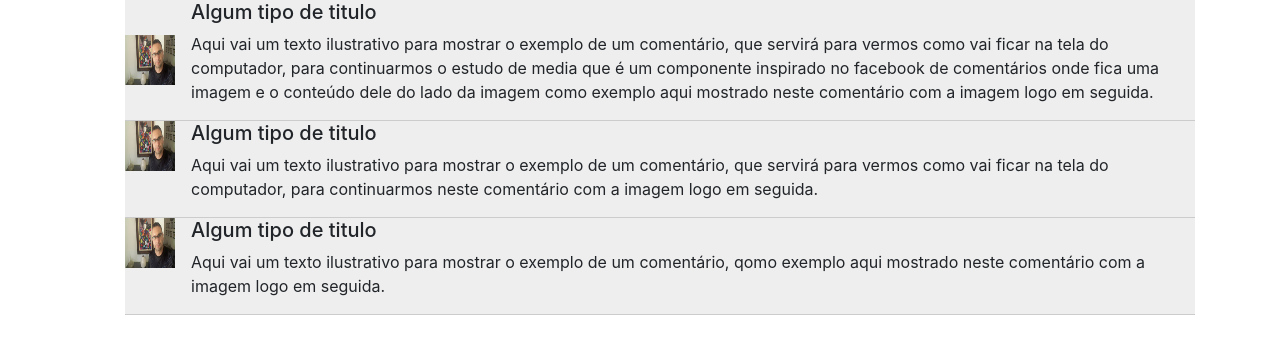
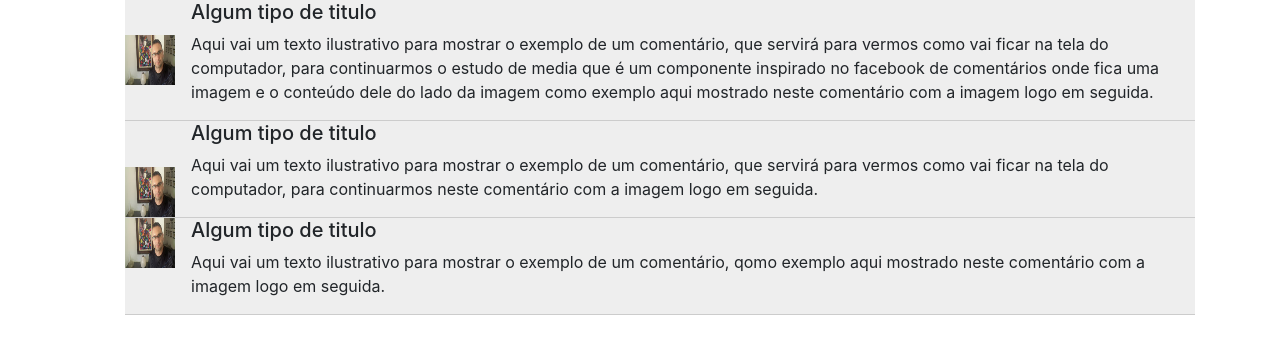
Before and after one commit to deusyvan/bootstrap4, a PHP site: page / in a window 1280 px wide. Shown: the top 354 px of the page. Run offline with PHP 8.4, Linux system fonts and the light colour scheme.

Commit message:
Colocando a img embaixo do conteúdo da lista

```diff
--- a/index.php
+++ b/index.php
@@ -34,7 +34,7 @@
         			</div>
         		</li>
         		<li class="media">
-        			<img alt="" src="assets/images/me.jpg" class="mr-3 avatar">
+        			<img alt="" src="assets/images/me.jpg" class="mr-3 avatar align-self-end">
         			<div class="media-body">
         				<h5>Algum tipo de titulo</h5>
         				<p>Aqui vai um texto ilustrativo para mostrar o exemplo de um comentário,
```
